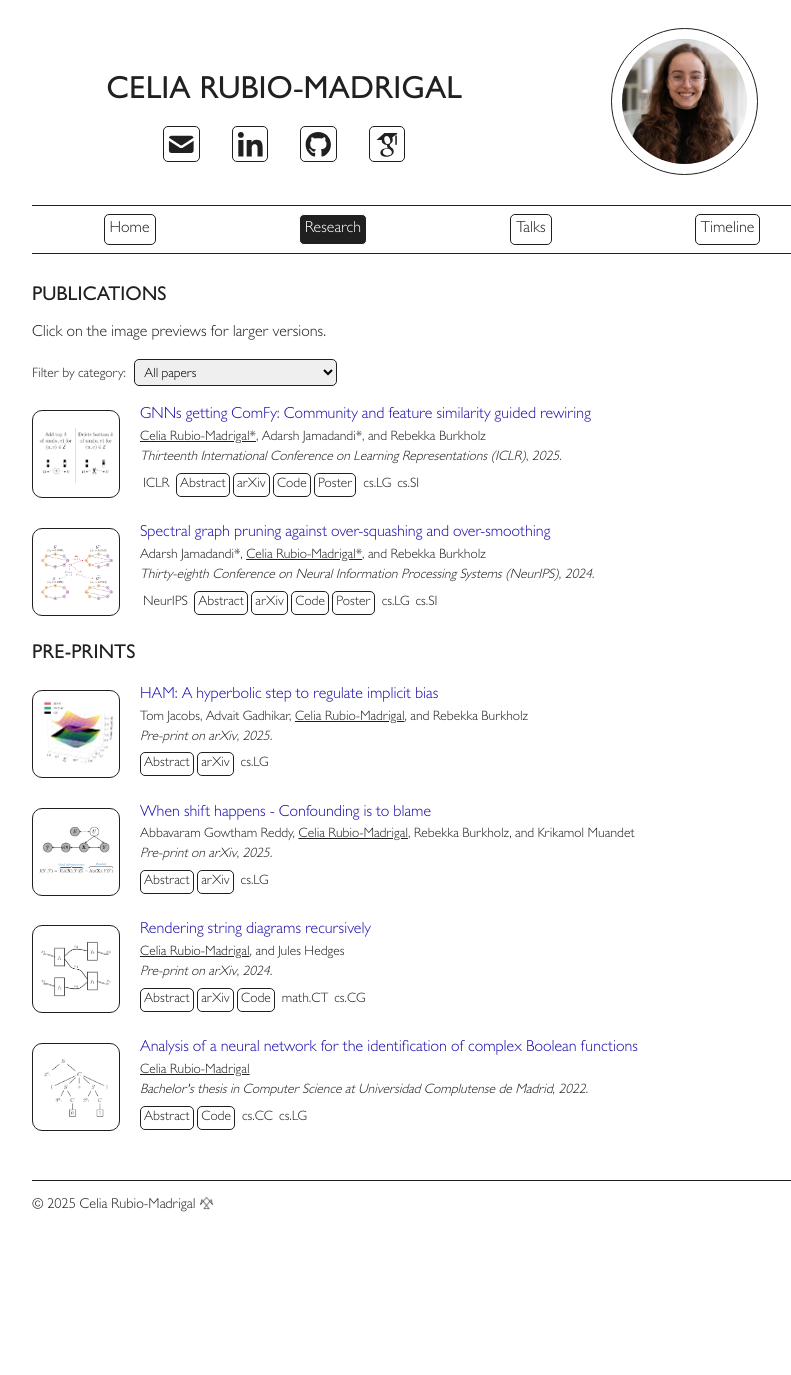
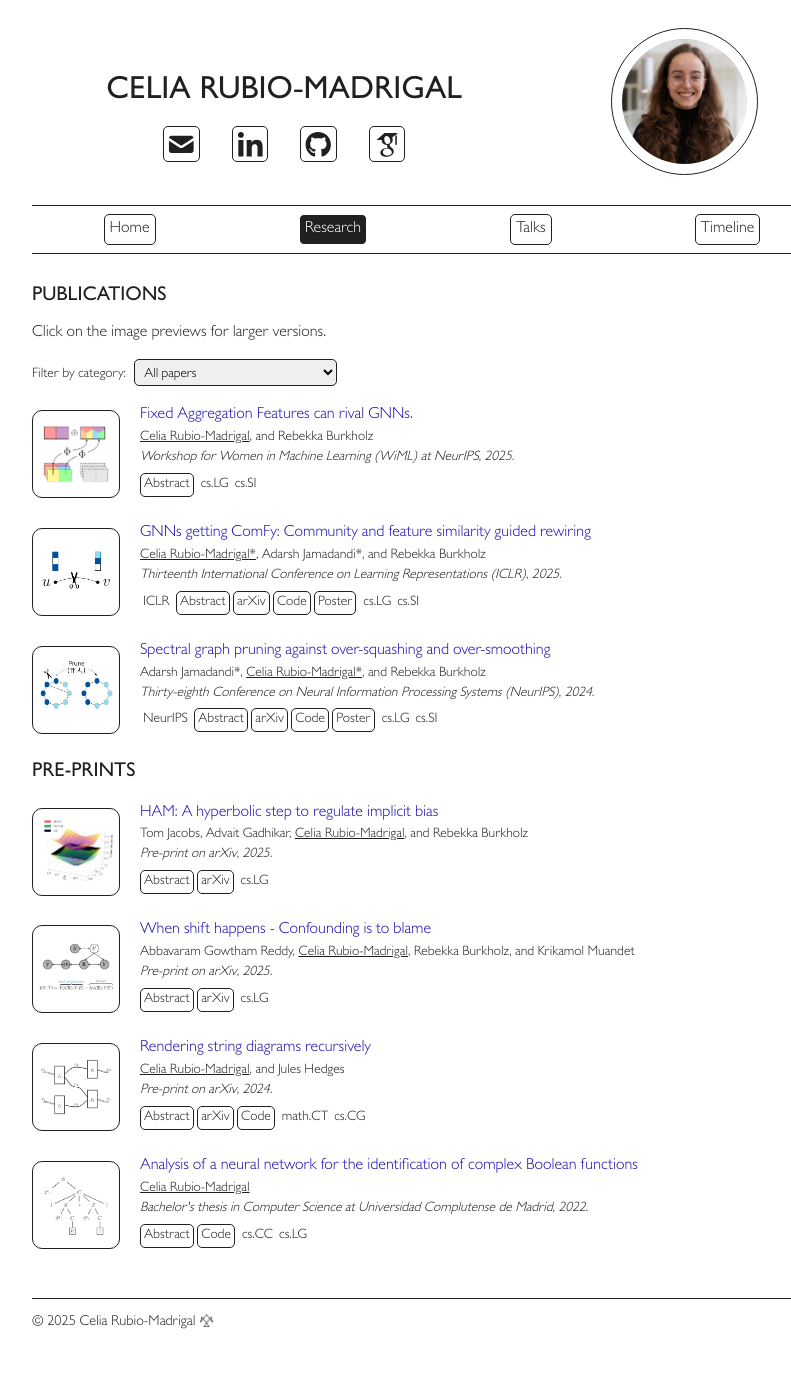
Before and after one commit to celrm/celrm.github.io, a Jekyll site: the page built from _pages/research.md, in a window 1280 px wide. Shown: the whole page, without its empty margins (208-999 px from the left). Built offline with Jekyll 4.4.1, drawn with Linux system fonts in a browser that asks for light colours; before the commit the page ends 1257 px from its top, so only the background shows below that.

Commit message:
wiml picture

```diff
--- a/_data/news.yml
+++ b/_data/news.yml
@@ -4,12 +4,14 @@ list:
   details:
   - date: December 2025
     type: [event]
-    description: "Poster at WiML @ NeurIPS'25."
+    description: "Poster at WiML @ NeurIPS'25: *Fixed Aggregation Features Can Rival GNNs*."
+    event_name: wiml25
     new: true
   - date: November 2025
     type: [event]
     description: "Lightning talk at the Geometry, Topology, and Machine Learning Workshop ([GTML](https://www.mis.mpg.de/events/series/workshop-on-geometry-topology-and-machine-learning-gtml-2025)) in Leipzig."
     new: true
+    event_name: gtml25
   - date: October 2025
     type: [event]
     description: "Talk at the Graph Learning on Wednesdays ([GLOW](https://sites.google.com/view/graph-learning-on-weds/events)) reading group. [[Video](https://youtu.be/L-EH9iys8gc)]"
--- a/_data/research.yml
+++ b/_data/research.yml
@@ -1,4 +1,15 @@
 list:
+- title: "Fixed Aggregation Features can rival GNNs."
+  author_array: [Celia Rubio-Madrigal, Rebekka Burkholz]
+  type: article
+  journal: Workshop for Women in Machine Learning (WiML) at NeurIPS
+  year: 2025
+  url: https://sites.google.com/wimlworkshop.org/wimlworkshopneurips2025/program
+  first_author: true
+  abstract: "Graph neural networks (GNNs) are widely believed to excel at node representation learning through trainable neighborhood aggregations. We challenge this view by introducing Fixed Aggregation Features (FAFs), a training-free approach that transforms graph learning tasks into tabular problems. This simple shift enables the use of well-established tabular methods, offering strong interpretability and the flexibility to deploy diverse classifiers. Across 14 benchmarks, well-tuned multilayer perceptrons trained on FAFs rival or outperform state-of-the-art GNNs and graph transformers on 12 tasks -- often using only mean aggregation. The only exceptions are the Roman Empire and Minesweeper datasets, which typically require unusually deep GNNs. To explain the theoretical possibility of non-trainable aggregations, we connect our findings to Kolmogorov–Arnold representations and discuss when mean aggregation can be sufficient. In conclusion, our results call for (i) richer benchmarks benefiting from learning diverse neighborhood aggregations, (ii) strong tabular baselines as standard, and (iii) employing and advancing tabular models for graph data to gain new insights into related tasks."
+  categories: [cs.LG, cs.SI]
+  img: fixed-aggregation-features.png
+
 - title: "HAM: A hyperbolic step to regulate implicit bias"
   author_array: [Tom Jacobs, Advait Gadhikar, Celia Rubio-Madrigal, Rebekka Burkholz]
   type: article
@@ -32,7 +43,7 @@ list:
   arxiv: 2502.04891
   abstract: "Maximizing the spectral gap through graph rewiring has been proposed to enhance the performance of message-passing graph neural networks (GNNs) by addressing over-squashing. However, as we show, minimizing the spectral gap can also improve generalization. To explain this, we analyze how rewiring can benefit GNNs within the context of stochastic block models. Since spectral gap optimization primarily influences community strength, it improves performance when the community structure aligns with node labels. Building on this insight, we propose three distinct rewiring strategies that explicitly target community structure, node labels, and their alignment: (a) community structure-based rewiring (ComMa), a more computationally efficient alternative to spectral gap optimization that achieves similar goals; (b) feature similarity-based rewiring (FeaSt), which focuses on maximizing global homophily; and (c) a hybrid approach (ComFy), which enhances local feature similarity while preserving community structure to optimize label-community alignment. Extensive experiments confirm the effectiveness of these strategies and support our theoretical insights."
   code: https://github.com/relationalml/comfy
-  img: gnns-getting-comfy.png
+  img: small-comfy.png
   poster: ComFy__poster_ICLR25.pdf
   categories: [cs.LG, cs.SI]
   first_author: true
@@ -46,7 +57,7 @@ list:
   arxiv: 2404.04612
   abstract: "Message Passing Graph Neural Networks are known to suffer from two problems that are sometimes believed to be diametrically opposed: over-squashing and over-smoothing. The former results from topological bottlenecks that hamper the information flow from distant nodes and are mitigated by spectral gap maximization, primarily, by means of edge additions. However, such additions often promote over-smoothing that renders nodes of different classes less distinguishable. Inspired by the Braess phenomenon, we argue that deleting edges can address over-squashing and over-smoothing simultaneously. This insight explains how edge deletions can improve generalization, thus connecting spectral gap optimization to a seemingly disconnected objective of reducing computational resources by pruning graphs for lottery tickets. To this end, we propose a computationally effective spectral gap optimization framework to add or delete edges and demonstrate its effectiveness on the long range graph benchmark and on larger heterophilous datasets."
   code: https://github.com/relationalml/spectralpruningbraess
-  img: spectral-pruning.png
+  img: small-spectral.png
   poster: Spectral_Pruning__poster_NeurIPS24.pdf
   categories: [cs.LG, cs.SI]
   first_author: true
--- a/_data/talks.yml
+++ b/_data/talks.yml
@@ -3,6 +3,10 @@ list:
   events:
   - place: "Workshop for Women in Machine Learning ([WiML](https://sites.google.com/wimlworkshop.org/wimlworkshopneurips2025/program)) at NeurIPS'25 in San Diego, USA."
     date: 02.12.25
+    type: poster
+    event_name: wiml25
+  - place: "[ELLIS Pre-NeurIPS'25](https://lacoco-lab.github.io/events/PreNeurIPS2025/) in Saarbrücken, Germany."
+    date: 26.11.25
     type: poster
     event_name:
 - title: "Rewiring Graph Neural Networks: Less is more and structure matters."
@@ -21,7 +25,7 @@ list:
   - place: "Workshop on Geometry, Topology, and Machine Learning ([GTML](https://www.mis.mpg.de/events/series/workshop-on-geometry-topology-and-machine-learning-gtml-2025)) in Leipzig, Germany. Lightning talk."
     date: 13.11.25
     type: talk
-    event_name:
+    event_name: gtml25
   - place: "Graph Learning on Wednesdays ([GLOW](https://sites.google.com/view/graph-learning-on-weds/events)) reading group."
     date: 29.10.25
     url: https://youtu.be/L-EH9iys8gc
```
Also changed, not shown: _pages/index.md (+2 -2 lines), assets/img/events/gtml25.jpeg (added), assets/img/fixed-aggregation-features.png (added), assets/img/small-comfy.png (added), assets/img/small-spectral.png (added), 1 other file.
